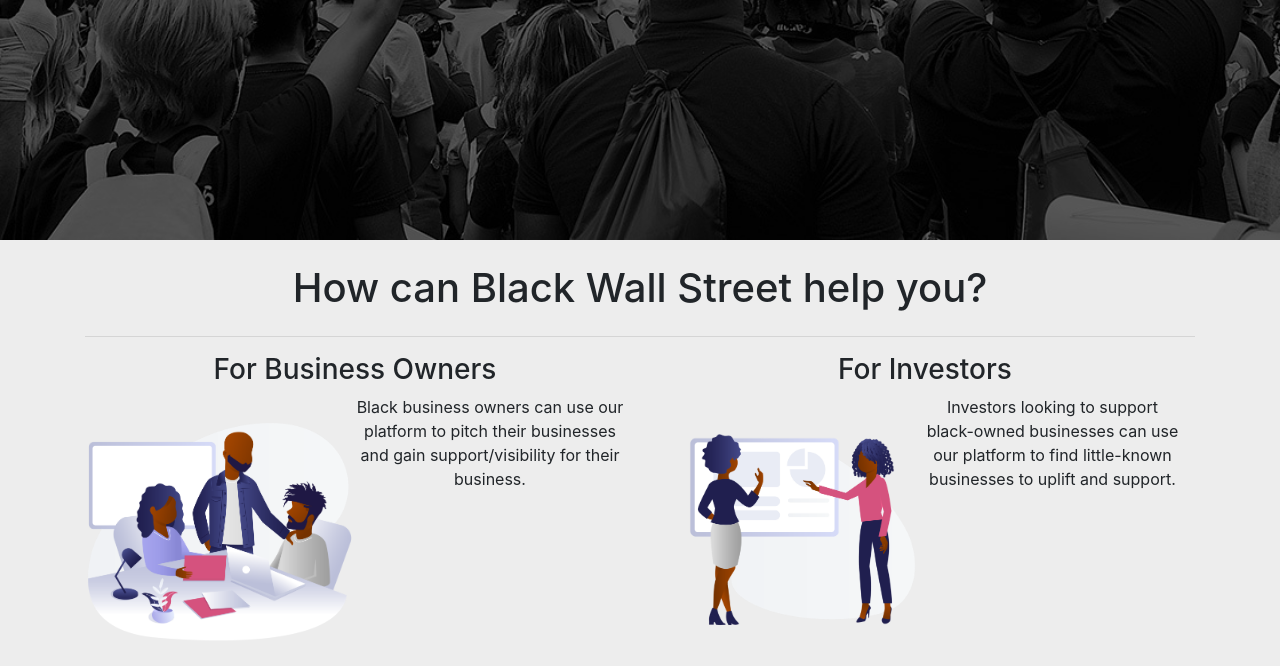
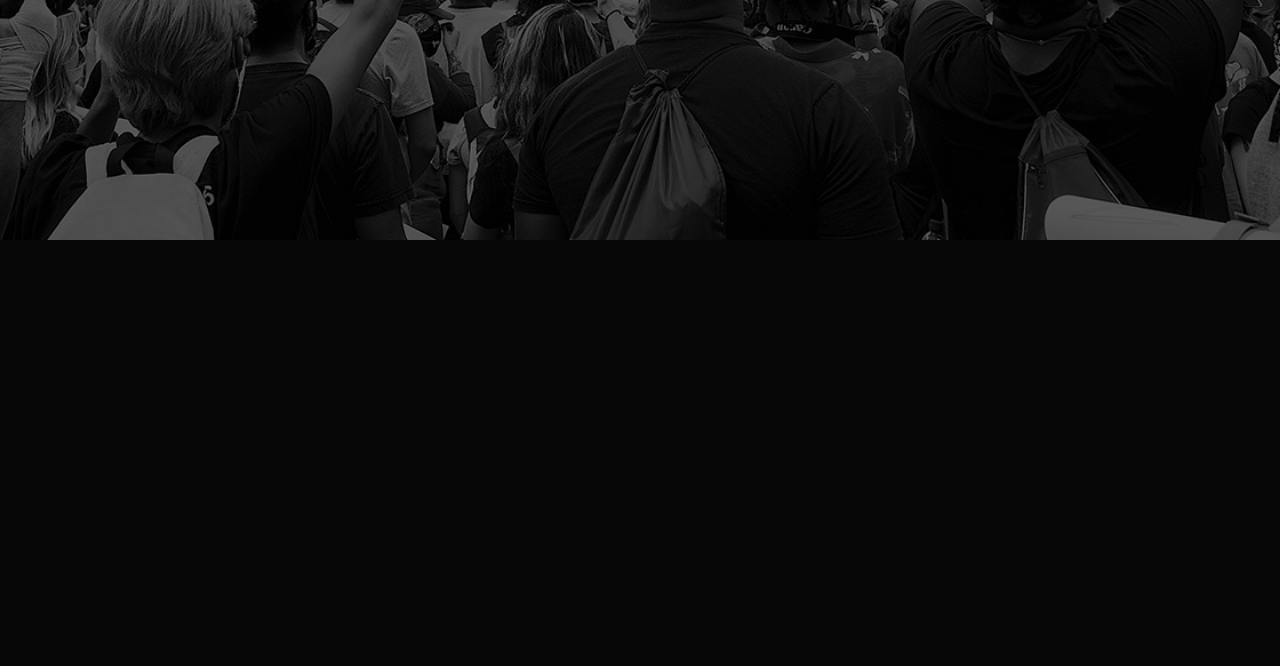
Before and after one commit to EarlPotts/StepMFECapstone, a Django app: page / in a window 1280 px wide. Shown: the part 616-1282 px from the top of the page. After the commit the page ends 856 px from the top, so only its background shows below. Run offline with Django 3.2, Linux system fonts and the light colour scheme; some libraries are stand-ins or nearby versions.

Commit message:
Removed extra landing page info

```diff
--- a/StepMFE/capstone/templates/capstone/index.html
+++ b/StepMFE/capstone/templates/capstone/index.html
@@ -87,29 +87,6 @@
     </div>
     </header>
 
-    <div class="container features" id = "ontoinvestment">
-      <h1 class="text-center m-4">How can Black Wall Street help you?</h1>
-    <hr/>
-      <div class="row">
-        <div class="col-lg-6 col-md-6 col-sm-12 align-middle">
-          <h3 class="feature-title">For Business Owners</h3>
-          <img src="{% static "images/officeTalk.png" %}" class="img-fluid float-left feat-img">
-          <p class="my-auto text-center">Black business owners can use our platform to pitch their businesses
-          and gain support/visibility for their business.</p>
-        </div>
-        <div class="col-lg-6 col-md-6 col-sm-12">
-          <h3 class="feature-title">For Investors</h3>
-          <div class= "container my-auto">
-            <img src="{% static "images/whiteboard.png" %}" class="img-fluid float-left feat-img">
-            <p class="text-center align-middle">Investors looking to support black-owned businesses can use our platform
-              to find little-known businesses to uplift and support.</p>
-          </div>
-        </div>
-        <div class="col-lg-4 col-md-4 col-sm-12">
-        </div>
-      </div>
-    </div>
-
     <!-- Optional JavaScript -->
     <!-- jQuery first, then Popper.js, then Bootstrap JS -->
     <script src="https://code.jquery.com/jquery-3.2.1.slim.min.js" integrity="sha384-KJ3o2DKtIkvYIK3UENzmM7KCkRr/rE9/Qpg6aAZGJwFDMVNA/GpGFF93hXpG5KkN" crossorigin="anonymous"></script>
```
